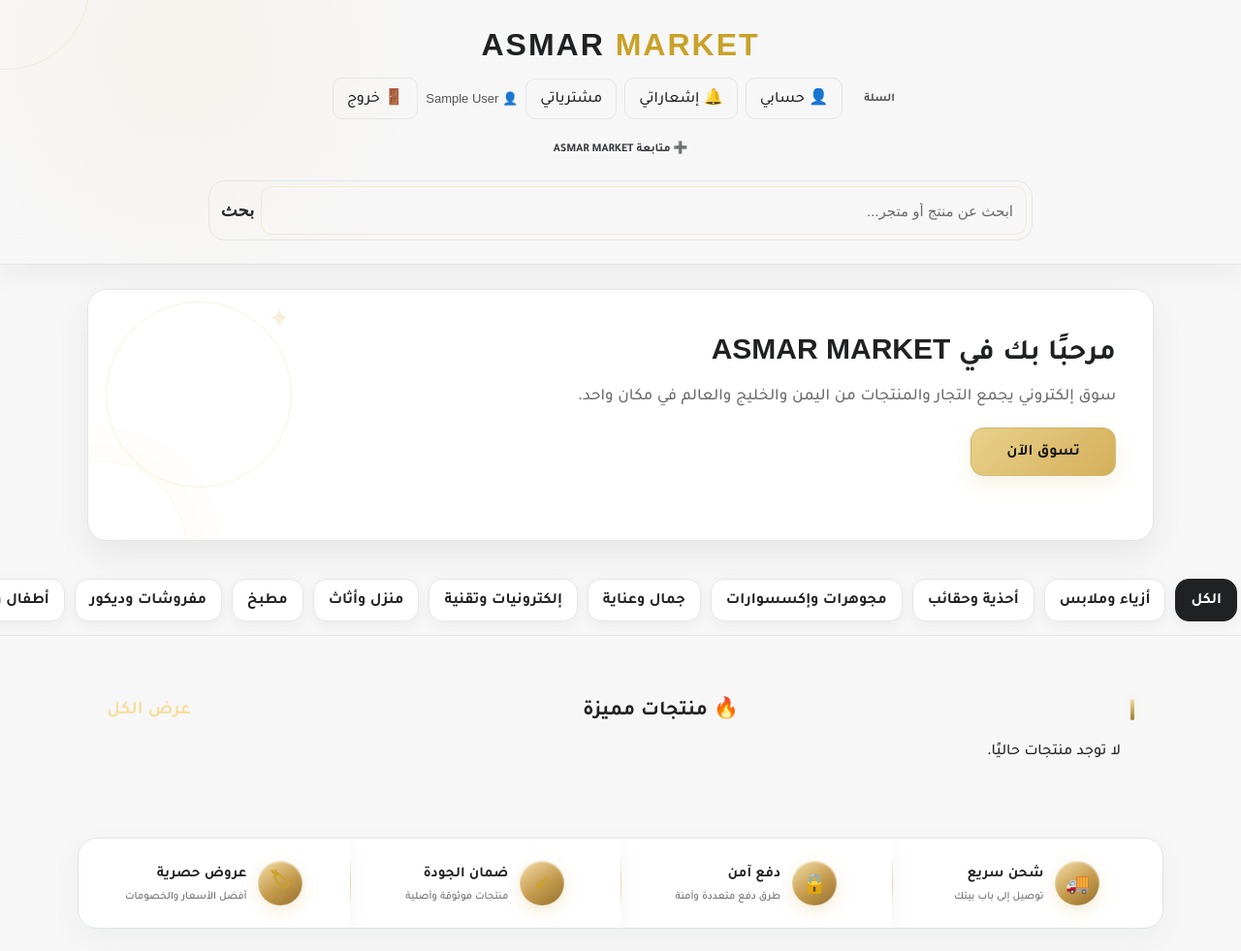
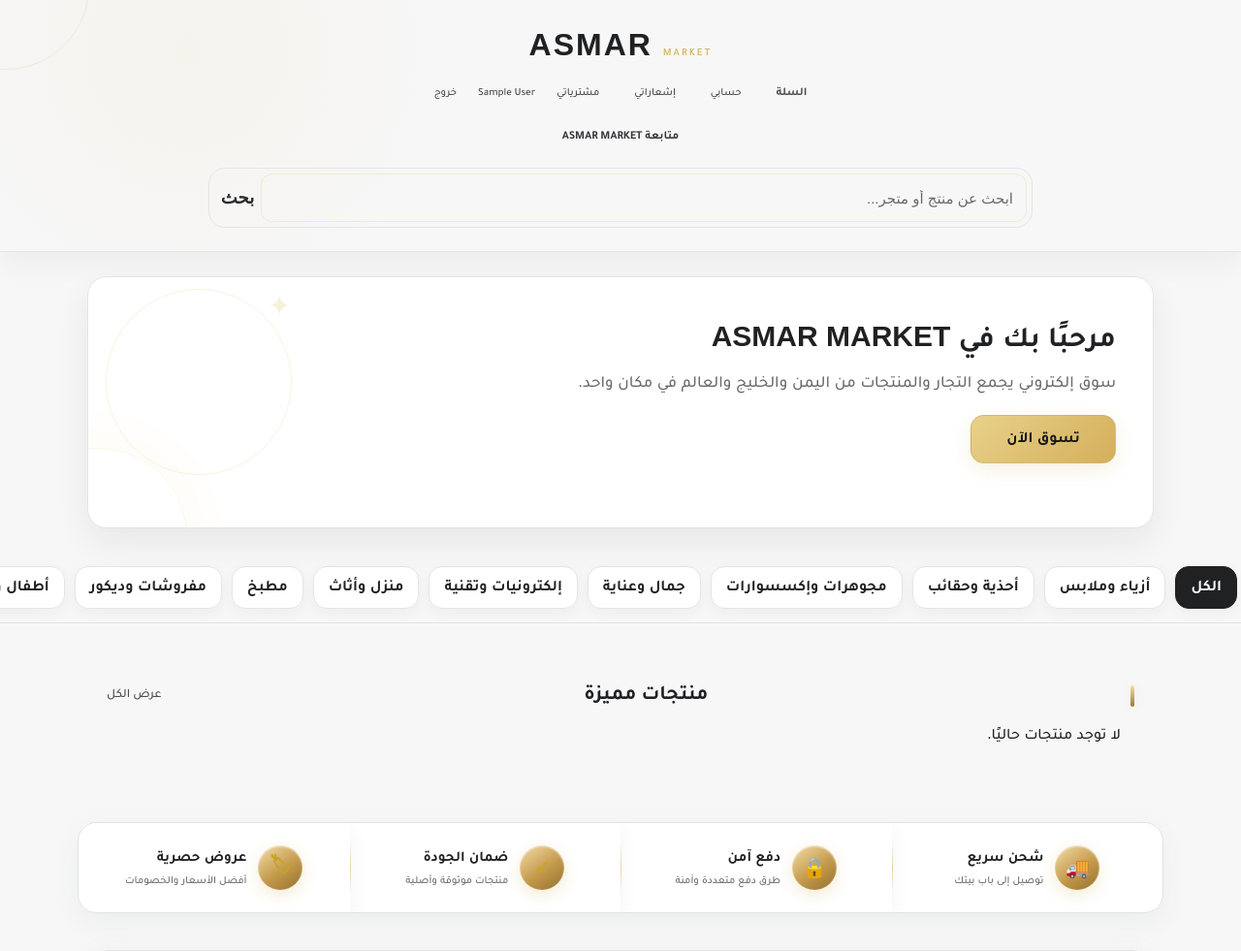
Before and after one commit to badiel711dg-dotcom/ASMAR-MARKET, a Flask app: page / in a window 1280 px wide. Shown: the top 981 px of the page at 97% size. Run offline with Flask 3, Linux system fonts and the light colour scheme; the visitor is signed in with stand-in values (Sample User, id 1); data that the repository does not hold is empty; parts of the project's set-up code (start-up, migrations or seed data) failed here and were passed over.

Commit message:
Refine customer actions and featured section styling

```diff
--- a/templates/index.html
+++ b/templates/index.html
@@ -1077,6 +1077,129 @@
 }
 </style>
 
+
+<style>
+/* ===== ASMAR MARKET — CUSTOMER ACTIONS LIGHT GOLD SHINE ===== */
+
+/* عنوان المنتجات المميزة */
+.section-title h2{
+    color:#202123 !important;
+    font-family:"Tajawal","Segoe UI",Tahoma,Arial,sans-serif !important;
+    font-weight:700 !important;
+}
+
+/* عرض الكل */
+.section-title a[href="#products"]{
+    color:#202123 !important;
+    font-family:"Tajawal","Segoe UI",Tahoma,Arial,sans-serif !important;
+    font-size:13px !important;
+    font-weight:500 !important;
+    background:transparent !important;
+    border:0 !important;
+    box-shadow:none !important;
+    text-shadow:0 0 5px rgba(170,170,170,.10);
+    animation:asmarViewAllShine 3.2s ease-in-out infinite;
+    transition:color .25s ease,text-shadow .25s ease;
+}
+
+.section-title a[href="#products"]:hover{
+    color:#000000 !important;
+    text-shadow:
+        0 0 5px rgba(170,170,170,.30),
+        0 0 10px rgba(170,170,170,.12);
+}
+
+/* عناصر العميل */
+header a[href="/customer/account"],
+header a[href="/customer/notifications"],
+header a[href="/customer/orders"],
+header a[href="/customer/logout"],
+header > div > span{
+    font-family:"Tajawal","Segoe UI",Tahoma,Arial,sans-serif !important;
+    font-size:11px !important;
+    font-weight:500 !important;
+    color:#202123 !important;
+    background:transparent !important;
+    border:0 !important;
+    box-shadow:none !important;
+    text-decoration:none !important;
+    text-shadow:
+        0 0 5px rgba(201,162,39,.12),
+        0 0 10px rgba(201,162,39,.05);
+    transition:color .25s ease,text-shadow .25s ease,opacity .25s ease;
+    animation:asmarCustomerGoldShine 3.6s ease-in-out infinite;
+}
+
+/* زر متابعة للعميل المسجل */
+header + * form[action="/follow"] button,
+header form[action="/follow"] button{
+    font-family:"Tajawal","Segoe UI",Tahoma,Arial,sans-serif !important;
+}
+
+/* متابعة ASMAR MARKET أسفل الهيدر */
+header ~ div form[action="/follow"] button{
+    font-size:11px !important;
+    font-weight:500 !important;
+    background:transparent !important;
+    color:#202123 !important;
+    border:0 !important;
+    box-shadow:none !important;
+    padding:0 !important;
+    border-radius:0 !important;
+    text-shadow:
+        0 0 5px rgba(201,162,39,.16),
+        0 0 11px rgba(201,162,39,.07);
+    animation:asmarCustomerGoldShine 3.8s ease-in-out infinite;
+}
+
+/* تقارب منطقة متابعة العميل */
+header ~ div[style*="margin:12px 0 4px"]{
+    margin:6px 0 2px !important;
+}
+
+header a[href="/customer/account"]:hover,
+header a[href="/customer/notifications"]:hover,
+header a[href="/customer/orders"]:hover,
+header a[href="/customer/logout"]:hover,
+header > div > span:hover,
+header ~ div form[action="/follow"] button:hover{
+    color:#000000 !important;
+    text-shadow:
+        0 0 6px rgba(201,162,39,.42),
+        0 0 13px rgba(201,162,39,.16);
+}
+
+@keyframes asmarCustomerGoldShine{
+    0%,100%{
+        opacity:.78;
+        text-shadow:
+            0 0 4px rgba(201,162,39,.08),
+            0 0 9px rgba(201,162,39,.03);
+    }
+    50%{
+        opacity:1;
+        text-shadow:
+            0 0 6px rgba(201,162,39,.32),
+            0 0 13px rgba(201,162,39,.13);
+    }
+}
+
+@keyframes asmarViewAllShine{
+    0%,100%{
+        opacity:.78;
+        text-shadow:
+            0 0 4px rgba(160,160,160,.07),
+            0 0 8px rgba(160,160,160,.03);
+    }
+    50%{
+        opacity:1;
+        text-shadow:
+            0 0 6px rgba(160,160,160,.28),
+            0 0 11px rgba(160,160,160,.10);
+    }
+}
+</style>
+
 </head>
 
 <body>
@@ -1093,9 +1216,9 @@
     </a>
 
     {% if session.get("customer_id") %}
-        <a href="/customer/account" style="text-decoration:none;background:var(--black2);color:var(--gold2);padding:9px 14px;border-radius:10px;">👤 حسابي</a>
+        <a href="/customer/account" style="text-decoration:none;background:var(--black2);color:var(--gold2);padding:9px 14px;border-radius:10px;">حسابي</a>
         <a href="/customer/notifications" style="text-decoration:none;background:var(--black2);color:var(--gold2);padding:9px 14px;border-radius:10px;">
-            🔔 إشعاراتي
+            إشعاراتي
             {% if unread_customer_notifications > 0 %}
                 <span style="background:red;color:white;border-radius:50%;padding:4px 9px;margin-right:5px;font-size:14px;">
                     {{ unread_customer_notifications }}
@@ -1106,10 +1229,10 @@
             مشترياتي
         </a>
         <span style="font-size:13px;color:#555;">
-            👤 {{ session.get("customer_name") }}
+            {{ session.get("customer_name") }}
         </span>
         <a href="/customer/logout" style="text-decoration:none;background:var(--burgundy);color:var(--cream);padding:9px 14px;border-radius:10px;">
-            🚪 خروج
+            خروج
         </a>
     {% else %}
         <a href="/customer/login" style="text-decoration:none;background:var(--black2);color:var(--cream);padding:9px 14px;border-radius:10px;">
@@ -1136,11 +1259,11 @@
         <input type="hidden" name="csrf_token" value="{{ csrf_token }}">
         {% if is_following %}
         <button type="submit" style="border:1px solid #d4af37;background:linear-gradient(135deg,var(--gold2),var(--gold));color:var(--black);padding:10px 18px;border-radius:12px;font-weight:bold;">
-            ✓ أنت تتابع ASMAR MARKET
+            أنت تتابع ASMAR MARKET
         </button>
         {% else %}
         <button type="submit" style="border:1px solid #d4af37;background:var(--black2);color:var(--gold2);padding:10px 18px;border-radius:12px;font-weight:bold;">
-            ➕ متابعة ASMAR MARKET
+            متابعة ASMAR MARKET
         </button>
         {% endif %}
     </form>
@@ -1279,7 +1402,7 @@
 <section class="section">
 
 <div class="section-title">
-<h2>🔥 منتجات مميزة</h2>
+<h2>منتجات مميزة</h2>
 <a href="#products" style="text-decoration:none;color:inherit;">عرض الكل</a>
 </div>
 
```
